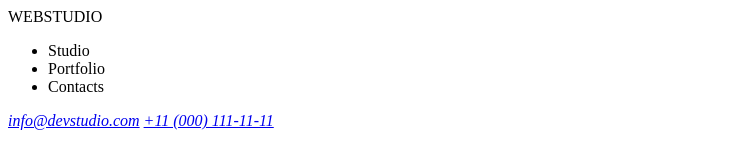
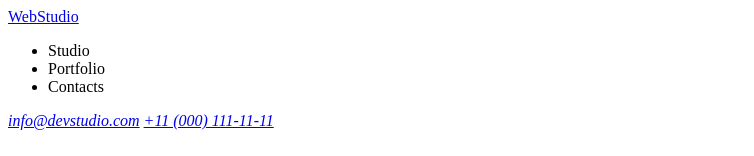
Before and after one commit to victoria-gl/first-repository, a plain HTML site: page index.html in a window 1280 px wide. Shown: the top 156 px of the page, without its empty margins (0-754 px from the left). Drawn offline with Linux system fonts and the light colour scheme.

Commit message:
Update index.html

```diff
--- a/index.html
+++ b/index.html
@@ -12,9 +12,10 @@
     <!-- Header -->
 
     <header>
-        <a>WEBSTUDIO</a>
 
         <nav>
+            <a href="index.html">WebStudio</a>
+
             <ul>
                 <li>Studio</li>
                 <li>Portfolio</li>
```
